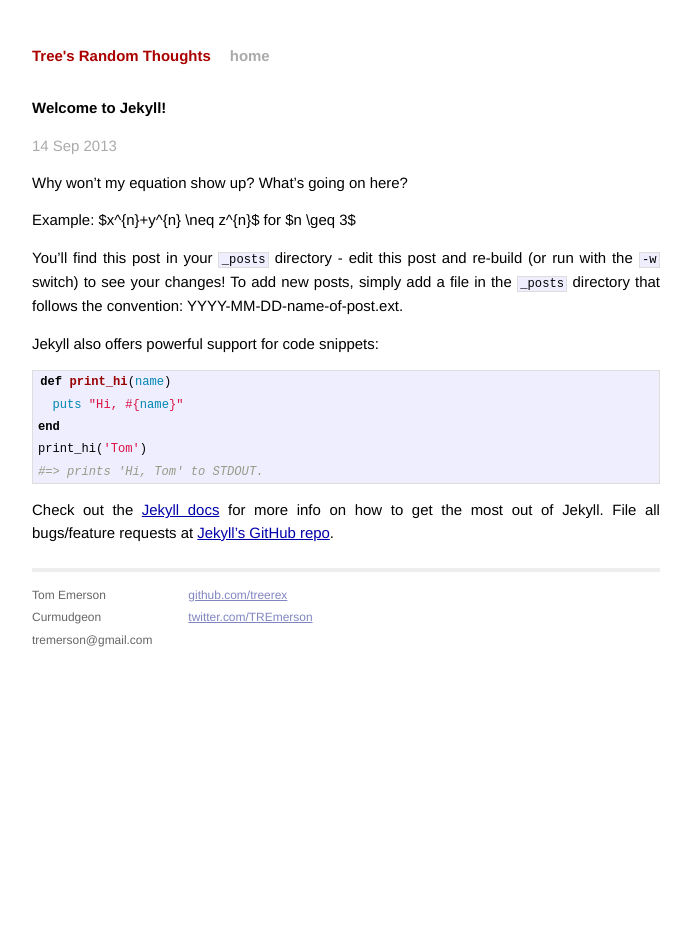
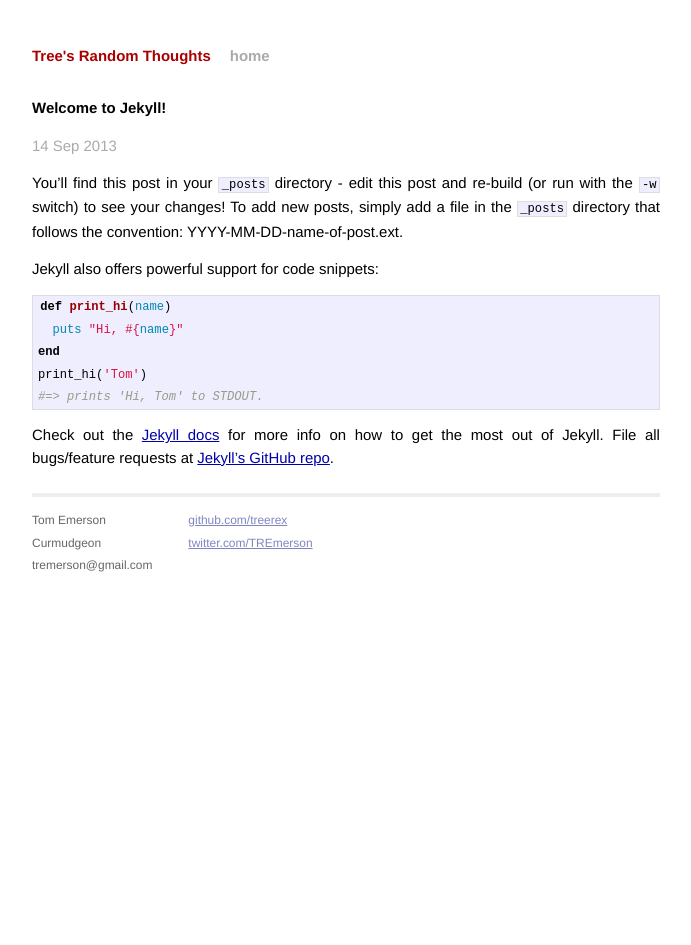
Before and after one commit to TreeRex/treerex-blog, a Jekyll site: the page built from _posts/2013-09-14-welcome-to-jekyll.markdown, in a window 1280 px wide. Shown: the whole page, without its empty margins (294-985 px from the left). Built offline with Jekyll 4.4.1, drawn with Linux system fonts in a browser that asks for light colours; Markdown is read by kramdown in place of the engine named in the settings.

Commit message:
Removed Maruku's TeX use
Evidently the GitHub Jekyll can't handle formulas. Harumph.

```diff
--- a/_config.yml
+++ b/_config.yml
@@ -1,9 +1,3 @@
 name: Tree's Random Thoughts
 markdown: maruku
 pygments: true
-
-maruku:
-  use_tex: true
-  png_engine: blahtex
-  png_dir: images/latex
-  png_url: /images/latex/
--- a/_posts/2013-09-14-welcome-to-jekyll.markdown
+++ b/_posts/2013-09-14-welcome-to-jekyll.markdown
@@ -4,10 +4,6 @@ title:  "Welcome to Jekyll!"
 date:   2013-09-14 20:02:21
 categories: jekyll update
 ---
-
-Why won't my equation show up? What's going on here?
-
-Example: $x^{n}+y^{n} \neq z^{n}$ for $n \geq 3$
 
 You'll find this post in your `_posts` directory - edit this post and re-build (or run with the `-w` switch) to see your changes!
 To add new posts, simply add a file in the `_posts` directory that follows the convention: YYYY-MM-DD-name-of-post.ext.
```
